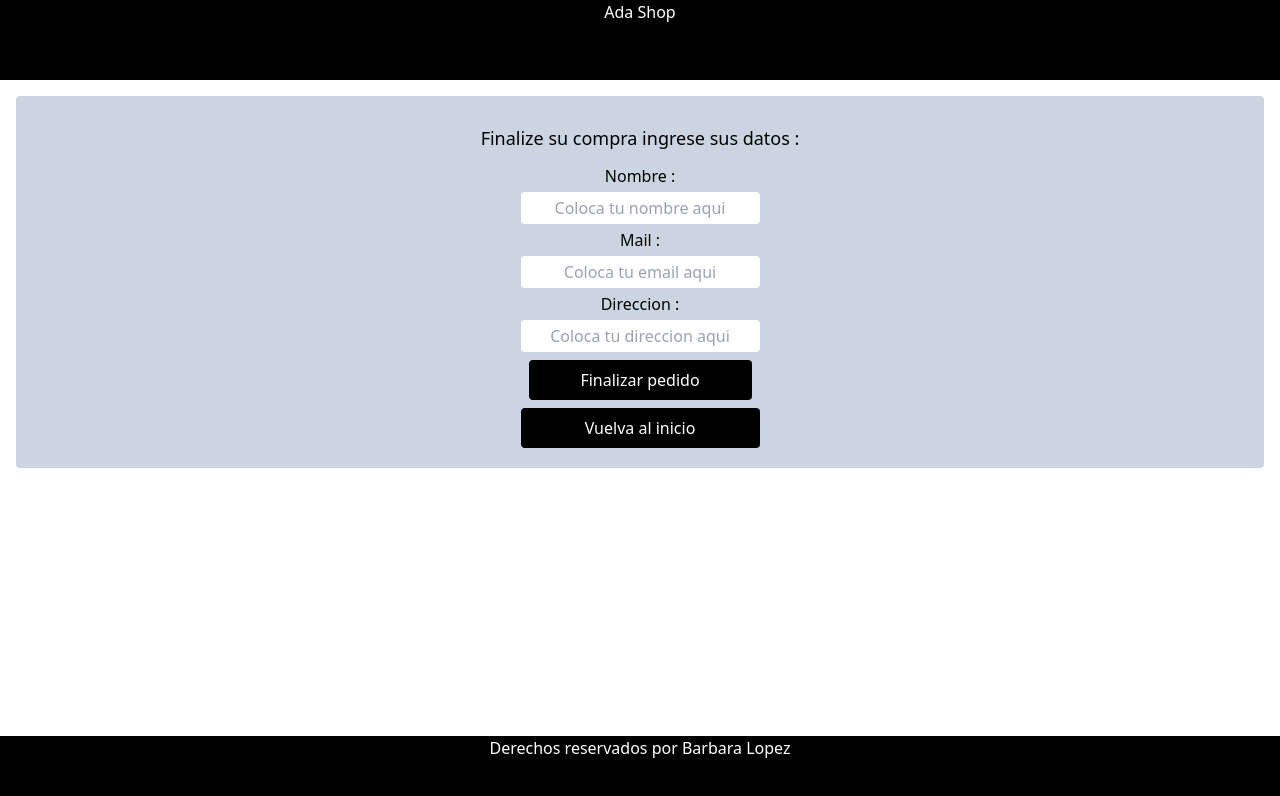
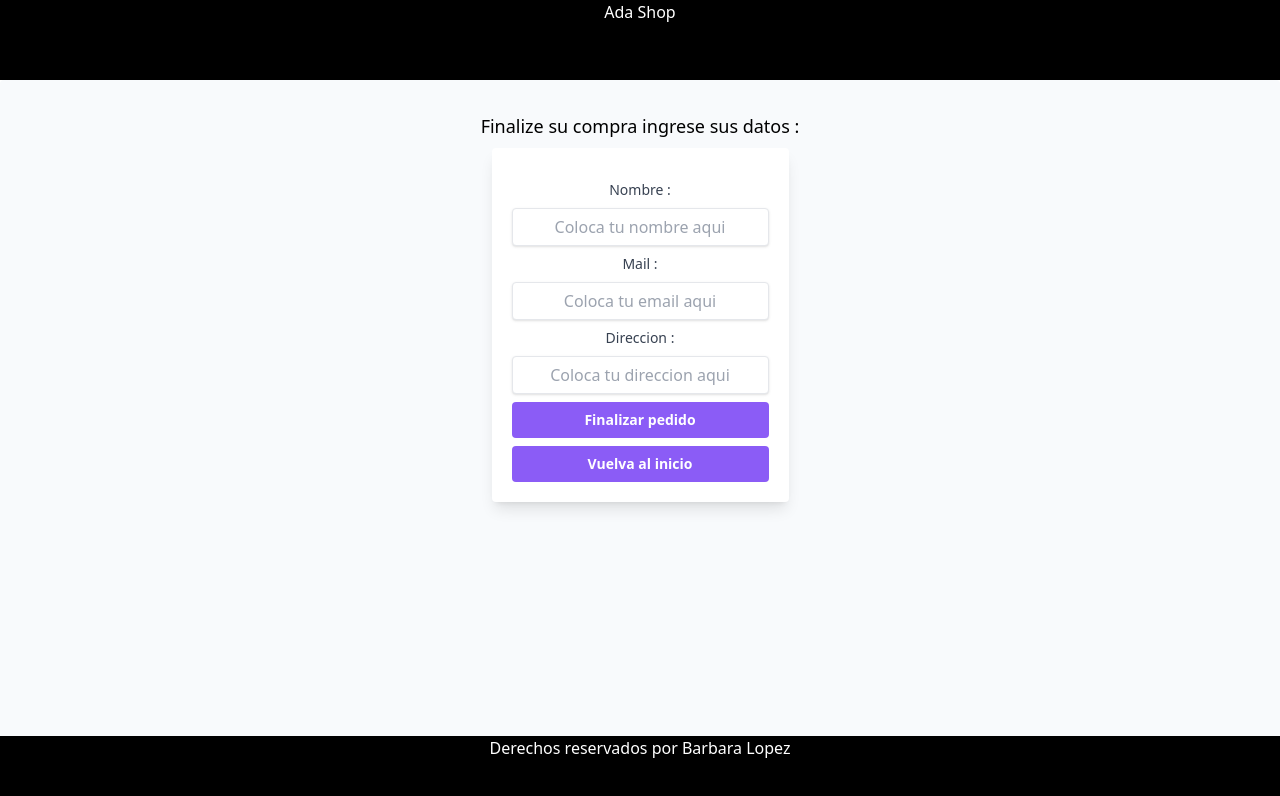
Before and after one commit to barbaraglopez/Ada-react, a React (Vite) app: page /checkout in a window 1280 px wide. Shown: the top 796 px of the page. Built offline with nearby package versions, Linux system fonts and the light colour scheme; no server answers; the database is empty.

Commit message:
estilos en las paginas

```diff
--- a/src/App.jsx
+++ b/src/App.jsx
@@ -9,12 +9,10 @@ import { ProtectedRoute } from './components/protectedRoutes';
 import Profile from "./components/Profile/Profile";
 
 
-
-
 function App() {
 
   return (
-    <main className="text-center">
+    <main>
       <AppProvider>
         <Routes>
           <Route
--- a/src/components/CartContent/CartElements.jsx
+++ b/src/components/CartContent/CartElements.jsx
@@ -1,9 +1,10 @@
 import { useContext } from "react";
 import { AppContext } from "../../context/useContext";
-import { Link } from "react-router-dom";
+import { useNavigate} from "react-router-dom";
 
 
 export const CartElements = () => {
+    const navigate = useNavigate();
     const { cart , setCart , total } = useContext(AppContext)
 
     //funcion eliminar compra
@@ -11,37 +12,57 @@ export const CartElements = () => {
       setCart([]);
     }
 
+    const navigateTo =(param)=>{
+      navigate(param)
+    }
+
     return (
-      <div className="absolute inset-0 top-20 flex flex-col text-center p-10 bg-slate-300  text-black items-center shadow-lg">
+      <div className="absolute inset-0 top-20 flex flex-col text-center bg-slate-50 text-black items-center shadow-lg rounded pt-6 mb-4">
         <h2 className="p-2 text-xl">Sus pedidos :</h2>
-        <div className="bg-slate-100 text-black p-7 rounded text-center text-sm w-min">
+        <div className="bg-white shadow-xl rounded pt-6 mb-3 mt-4 p-5 w-80">
           {cart.map((product) => (
-            <div key={product.id} className="">
-              <h3 className="name p-1">{product.name}</h3>
-              <p className="descripcion p-1">{product.descripcion}</p>
-              <p className="precio">Precio : $ {product.precio}</p>
-              <p className="p-1">Cantidad : {product.cantidad}</p>
-              <p className="p-3 ">
+            <div
+              key={product.id}
+              className="block text-gray-700 text-sm font-fold mb-2"
+            >
+              <h3 className="block text-gray-700 text-sm font-fold mb-2 name">
+                {product.name}
+              </h3>
+              <p className="block text-gray-700 text-sm font-fold mb-2">
+                {product.descripcion}
+              </p>
+              <p className="precio block text-gray-700 text-sm font-fold mb-2">
+                Precio : $ {product.precio}
+              </p>
+              <p className="block text-gray-700 text-sm font-fold mb-2">
+                Cantidad : {product.cantidad}
+              </p>
+              <p className="block text-gray-700 text-sm font-fold mb-2">
                 Total a pagar ${product.precio * product.cantidad}
               </p>
             </div>
           ))}
           {!cart.length && <p>No hay pedido</p>}
-          <Link to={"/Home"} className="">Vuelva al inicio</Link>
+          <button
+            onClick={() => navigateTo("/home")}
+            className="rounded p-2 text-sm text-white bg-violet-500 hover:bg-violet-700 font-bold"
+          >
+            Vuelva al inicio
+          </button>
         </div>
         <div className="flex flex-col items-center p-6">
           <button
-            className="bg-gray-100 p-1 m-1 border-red-400 border rounded px-2 cursor-pointer text-red-700 w-32 hover:bg-red-300 hover:text-white"
+            className="bg-red-300 border border-red-400 text-red-700 hover:bg-red-700 hover:text-white font-bold py-2 rounded focus:outline-none focus:shadow-outline cursor:auto; text-sm mt-2 mx-2 px-7"
             onClick={() => deleteProduct(product)}
           >
             Vaciar carrito
           </button>
-          <Link
-            to={"/checkout"}
-            className="bg-gray-100  p-1 m-1 border-green-400 border rounded px-2 cursor-pointer text-green-600 w-34 hover:bg-green-500 hover:text-white"
+          <button
+            onClick={() => navigateTo("/checkout")}
+            className="bg-green-300 border border-green-400 text-green-700 hover:bg-green-700 hover:text-white font-bold py-2 px-4 rounded focus:outline-none focus:shadow-outline cursor:auto; text-sm mt-2"
           >
             Finalizar compra
-          </Link>
+          </button>
         </div>
       </div>
     );
--- a/src/components/Profile/Profile.jsx
+++ b/src/components/Profile/Profile.jsx
@@ -1,30 +1,62 @@
 import {useState, useContext} from 'react'
 import {useAuth, AppContext} from '../../context/useContext'
-import Sidebar from '../Sidebar/Sidebar'
+import { useNavigate } from "react-router-dom";
 import Footer from "../Footer/Footer";
 import Navbar from '../Navbar/Navbar';
+import {FaUserCircle} from "react-icons/fa";
 
 
 const Profile =()=> {
   const { user } = useAuth();
+  const navigate = useNavigate();
   const [loading, setLoading] = useState(true);
 
 /*   //spinner pendiente
   if (loading) return <h1>loading</h1>; */
 
+  const navigateTo = (param) => {
+    navigate(param);
+  };
+
   return (
-    <>
-      <Navbar/>
-      <div className='flex flex-col'>
-        <Sidebar />
+    <div>
+      <Navbar />
+      <div className="absolute inset-0 top-20 flex flex-col text-center bg-slate-50 text-black items-center shadow-lg rounded pt-6 mb-4">
+        <div className="bg-white flex items-center flex-col text-center shadow-xl rounded pt-6 mb-3 mt-4 p-5 w-80 ">
+          <FaUserCircle className="mr-2 text-xl" />
+          <p className="p-2">Welcome {user.displayName}!</p>
+          <p>Welcome {user.email}</p>
+          <div className="p-2">
+            <p> User creation date :</p>
+            <p>{user.metadata.creationTime}</p>
+            <p> Last time online:</p>
+            <p>{user.metadata.lastSignInTime}</p>
+            <p>Registered mail:</p>
+            <p>{user.email}</p>
+          </div>
+        </div>
+        <div>
+          <div className="bg-white flex items-center flex-col text-center shadow-xl rounded pt-6 mb-3 mt-4 p-5 w-80 ">
+            Do you have products in the cart?
+            <button
+              onClick={() => navigateTo("/cart")}
+              className="rounded p-2 text-sm text-white bg-violet-500 hover:bg-violet-700 font-bold mt-2"
+            >
+              See my products
+            </button>
+          </div>
+          <div className="bg-white flex items-center flex-col text-center shadow-xl rounded pt-6 mb-3 mt-4 p-5 w-80 ">
+            <button
+              onClick={() => navigateTo("/home")}
+              className="rounded p-2 text-sm text-white bg-violet-500 hover:bg-violet-700 font-bold"
+            >
+              Vuelva al inicio
+            </button>
+          </div>
+        </div>
       </div>
-      <div>
-        <p>Welcome {user.email}!</p>
-      </div>
-      <div>
-        <Footer />
-      </div>
-    </>
+      <Footer />
+    </div>
   );
 }
 
--- a/src/pages/Home.jsx
+++ b/src/pages/Home.jsx
@@ -46,12 +46,11 @@ const buyProduct =(product)=>{
 if(loading) return <h1>loading</h1>
 
   return (
-    <div className="w-full max-w-screem-xl max-h-screem-xl m-auto text-black bg-violet-300 flex-grow ">
+    <div className="">
       <div className="flex">
         <Sidebar />
         <div>
           <Navbar />
-          <h1>Welcome {user.email}!</h1>
           <h2>Home</h2>
           {error && <p>Error 404 not found</p>}
           {loading && <p>Loading</p>}
--- a/src/pages/auth/Checkout.jsx
+++ b/src/pages/auth/Checkout.jsx
@@ -42,7 +42,7 @@ export const Checkout = () => {
         }
 
         try {
-            const order = await createOrder(newOrder);
+            const order = await createOrder(newOrder)
             setMessage('Orden enviada con exito!')
         } catch (error) {
             setErr(true)
@@ -50,42 +50,52 @@ export const Checkout = () => {
         }
     };
 
-    const backHome =()=>{
-      <Link to={"/"}>Vuelva al inicio y compre!</Link>;
-    }
+    const navigateTo = (param) => {
+      navigate(param);
+    };
+
 
     return (
       <div>
         <div>
           <Navbar />
         </div>
-        <div className="p-5 flex items-center m-4 rounded flex-col text-center bg-slate-300 text-black">
+        <div className="absolute inset-0 top-20 flex flex-col text-center bg-slate-50 text-black items-center shadow-lg rounded pt-6 mb-4">
           <h2 className="text-lg p-2">
             Finalize su compra ingrese sus datos :
           </h2>
 
-          <form onSubmit={onSubmit} className="flex flex-col text-center ">
-            <label className="p-1">Nombre : </label>
+          <form
+            onSubmit={onSubmit}
+            className="flex flex-col text-center bg-white shadow-lg rounded pt-6 mb-4 p-5"
+          >
+            <label className="block text-gray-700 text-sm font-fold mb-2 mt-2">
+              Nombre :
+            </label>
             <input
-              className="p-1 rounded text-center"
+              className="shadow appearence-none border rounded w-full py-2 px-3 text-gray-700 leading-tight focus:outline-none focus:shadow-outline text-center"
               type="text"
               name="name"
               value={values.name}
               onChange={handleChange}
               placeholder="Coloca tu nombre aqui"
             />
-            <label className="p-1">Mail : </label>
+            <label className="block text-gray-700 text-sm font-fold mb-2 mt-2">
+              Mail :
+            </label>
             <input
-              className="p-1 rounded text-center"
+              className="shadow appearence-none border rounded w-full py-2 px-3 text-gray-700 leading-tight focus:outline-none focus:shadow-outline text-center"
               type="email"
               name="email"
               value={values.email}
               onChange={handleChange}
               placeholder="Coloca tu email aqui"
             />
-            <label className="p-1">Direccion : </label>
+            <label className="block text-gray-700 text-sm font-fold mb-2 mt-2">
+              Direccion :
+            </label>
             <input
-              className="p-1 rounded text-center"
+              className="shadow appearence-none border rounded w-full py-2 px-3 text-gray-700 leading-tight focus:outline-none focus:shadow-outline text-center"
               type="text"
               name="direccion"
               value={values.direccion}
@@ -93,19 +103,18 @@ export const Checkout = () => {
               placeholder="Coloca tu direccion aqui"
             />
             <button
-              className="bg-black rounded text-center m-2 p-2 text-white hover:bg-slate-700"
-              onClick={backHome()}
+              className="bg-violet-500 hover:bg-violet-700 text-white font-bold py-2 px-4 rounded focus:outline-none focus:shadow-outline cursor:auto; text-sm mt-2"
               type="submit"
             >
               Finalizar pedido
             </button>
             {message.length != "" ? <p>{message}</p> : <p></p>}
-            <Link
-              to={"/Home"}
-              className="bg-black rounded text-center p-2 text-white hover:bg-slate-700 w-22 "
+            <button
+              onClick={() => navigateTo("/home")}
+              className="bg-violet-500 hover:bg-violet-700 text-white font-bold py-2 px-4 rounded focus:outline-none focus:shadow-outline cursor:auto; text-sm mt-2"
             >
               Vuelva al inicio
-            </Link>
+            </button>
           </form>
         </div>
         <div>
--- a/src/pages/auth/Loguin.jsx
+++ b/src/pages/auth/Loguin.jsx
@@ -45,8 +45,7 @@ export const Loguin = () => {
             htmlFor="email"
             className="block text-gray-700 text-sm font-fold mb-2"
           >
-            {" "}
-            Email{" "}
+            Email:
           </label>
           <input
             type="email"
```
Also changed, not shown: img/img-fondo.jpg (added).
